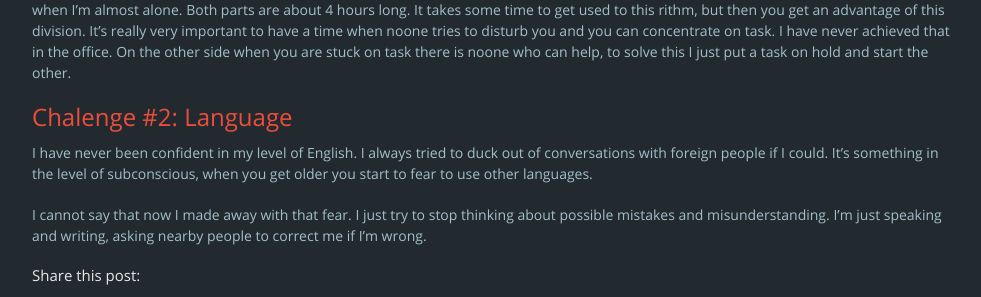
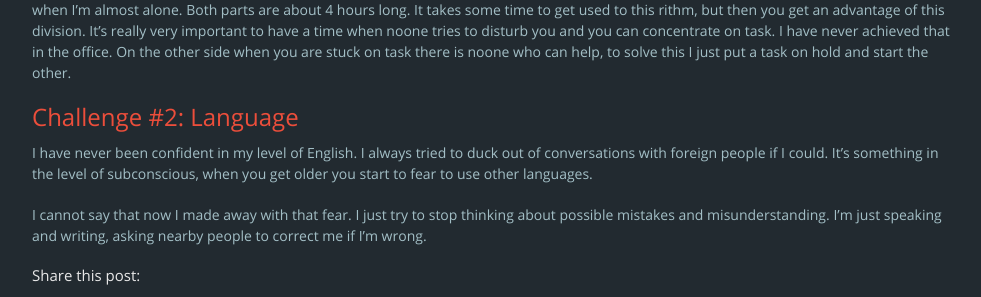
Before and after one commit to eugene-sy/eugene-sy.github.io, a Jekyll site: the page built from _posts/2015-06-09-remote-1st-month.md, in a window 1280 px wide. Shown: the part 523-820 px from the top of the page, without its empty margins (148-1129 px from the left). Built offline with Jekyll 4.4.1, drawn with Linux system fonts in a browser that asks for light colours; nearby versions of some CDN libraries.

Commit message:
missplelled word

```diff
--- a/_posts/2015-06-09-remote-1st-month.md
+++ b/_posts/2015-06-09-remote-1st-month.md
@@ -15,7 +15,7 @@ The team is distibuted around the world. Most team members are in USA and Mexica
 Now, my work day is divided in two parts: the evening time, when I can chat with other team members and pair on tasks and other one, when I'm almost alone.
 Both parts are about 4 hours long. It takes some time to get used to this rithm, but then you get an advantage of this division. It's really very important to have a time when noone tries to disturb you and you can concentrate on task. I have never achieved that in the office. On the other side when you are stuck on task there is noone who can help, to solve this I just put a task on hold and start the other.
 
-## Chalenge #2: Language
+## Challenge #2: Language
 
 I have never been confident in my level of English. I always tried to duck out of conversations with foreign people if I could. It's something in the level of subconscious, when you get older you start to fear to use other languages.
 
```
